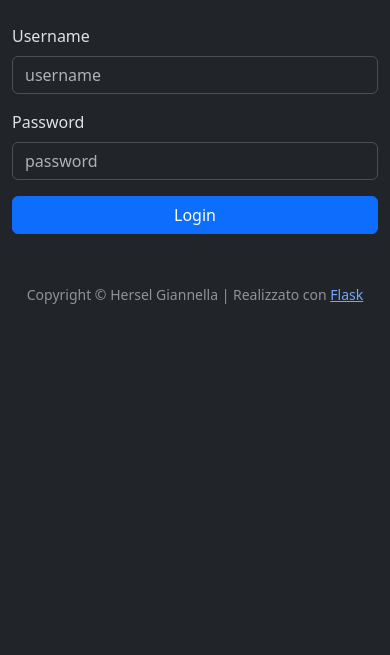
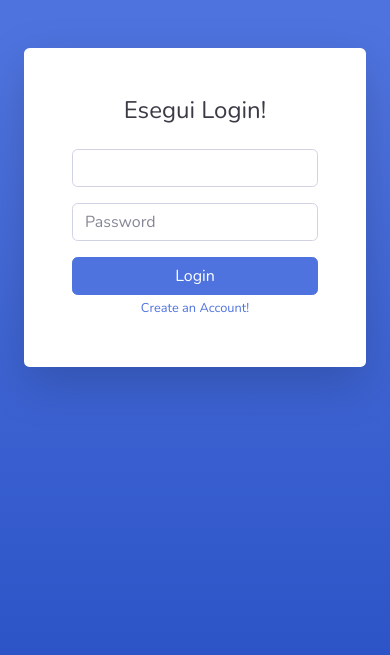
Before and after one commit to BluLupo/hersel.it, a Flask app: template templates/login.html in a window 390 px wide. Shown: the top 655 px of the page. Run offline with Flask 3, Linux system fonts and the light colour scheme; the template is opened without the code that fills it, so the values that code supplies are empty; some libraries are stand-ins or nearby versions.

Commit message:
update login and more

```diff
--- a/templates/login.html
+++ b/templates/login.html
@@ -1,31 +1,72 @@
-<!--Header-->
-{% include "header.html" %}
-<br>
+{% include "login_component/header.html" %}
+<form method="post" action="/login">
     <div class="container">
-<form method="post" action="/login">
 
-<div class="mb-3">
-  <label for="exampleFormControlInput2" class="form-label">Username</label>
-  <input type="text" class="form-control" id="exampleFormControlInput2" name="username" placeholder="username" required>
+        <!-- Outer Row -->
+        <div class="row justify-content-center">
+
+            <div class="col-xl-10 col-lg-12 col-md-9">
+
+                <div class="card o-hidden border-0 shadow-lg my-5">
+                    <div class="card-body p-0">
+                        <!-- Nested Row within Card Body -->
+                        <div class="row">
+                            <div class="col-lg-6 d-none d-lg-block bg-login-image"></div>
+                            <div class="col-lg-6">
+                                <div class="p-5">
+                                    <div class="text-center">
+                                        <h1 class="h4 text-gray-900 mb-4">Esegui Login!</h1>
+                                    </div>
+                                    <form class="user">
+                                        <div class="form-group">
+                                            <input type="text" class="form-control form-control-user"
+                                                id="exampleInputEmail" aria-describedby="emailHelp" name="username"
+                                                required>
+                                        </div>
+                                        <div class="form-group">
+                                            <input type="password" class="form-control form-control-user"
+                                                id="exampleInputPassword" placeholder="Password" name="password">
+                                        </div>
+                                        <!--<div class="form-group">
+                                            <div class="custom-control custom-checkbox small">
+                                                <input type="checkbox" class="custom-control-input" id="customCheck">
+                                                <label class="custom-control-label" for="customCheck">Remember
+                                                    Me</label>
+                                            </div>
+                                        </div>-->
+                                        <button class="btn btn-primary btn-user btn-block" type="submit">Login</button>
+                                        <!--
+                                        <hr>
+                                        <a href="index.html" class="btn btn-google btn-user btn-block">
+                                            <i class="fab fa-google fa-fw"></i> Login with Google
+                                        </a>
+                                        <a href="index.html" class="btn btn-facebook btn-user btn-block">
+                                            <i class="fab fa-facebook-f fa-fw"></i> Login with Facebook
+                                        </a>
+                                    </form>
+                                    <hr>-->
+                                    <!--<div class="text-center">
+                                        <a class="small" href="forgot-password.html">Forgot Password?</a>
+                                    </div>-->
+                                    <div class="text-center">
+                                        <a class="small" href="/register">Create an Account!</a>
                                     </div>
 
-    <div class="mb-3">
-  <label for="exampleFormControlInput3" class="form-label">Password</label>
-  <input type="password" class="form-control" id="exampleFormControlInput3" name="password" placeholder="password" required>
-</div>
-
-    <div class="d-grid gap-2">
-  <button class="btn btn-primary" type="submit">Login</button>
-
-</div>
-    <br />
                                         {% if error %}
                                             <div class="alert alert-danger" role="alert">
                                                     {{error}}
                                             </div>
                                         {% endif %}
-</form>
+                                </div>
+                            </div>
+                        </div>
+                    </div>
                 </div>
 
+            </div>
 
-{% include "footer.html" %}
+        </div>
+
+    </div>
+</form>
+{% include "login_component/footer.html" %}
--- /dev/null
+++ b/templates/login_component/footer.html
@@ -0,0 +1,13 @@
+
+    <script src="{{url_for('static', filename='vendor/jquery/jquery.min.js')}}"></script>
+    <script type="text/javascript" src="{{url_for('static', filename='vendor/bootstrap/js/bootstrap.bundle.min.js')}}"></script>
+    <!-- Core plugin JavaScript-->
+    <script src="{{url_for('static', filename='vendor/jquery-easing/jquery.easing.min.js')}}"></script>
+
+    <!-- Custom scripts for all pages-->
+    <script src="{{url_for('static', filename='js/sb-admin/sb-admin-2.min.js')}}"></script>
+
+
+</body>
+
+</html>
--- /dev/null
+++ b/templates/login_component/header.html
@@ -0,0 +1,25 @@
+<!DOCTYPE html>
+<html lang="en">
+
+<head>
+
+    <meta charset="utf-8">
+    <meta http-equiv="X-UA-Compatible" content="IE=edge">
+    <meta name="viewport" content="width=device-width, initial-scale=1, shrink-to-fit=no">
+    <meta name="description" content="">
+    <meta name="author" content="">
+
+    <title>Login</title>
+
+    <!-- Custom fonts for this template-->
+    <link href="{{url_for('static', filename='vendor/fontawesome-free/css/all.min.css')}}" rel="stylesheet" type="text/css">
+    <link
+        href="https://fonts.googleapis.com/css?family=Nunito:200,200i,300,300i,400,400i,600,600i,700,700i,800,800i,900,900i"
+        rel="stylesheet">
+
+    <!-- Custom styles for this template-->
+     <link href="{{url_for('static', filename='css/sb-admin/sb-admin-2.min.css')}}" rel="stylesheet">
+
+</head>
+
+<body class="bg-gradient-primary">
```
Lines whose indentation alone changed are shown as unchanged.
